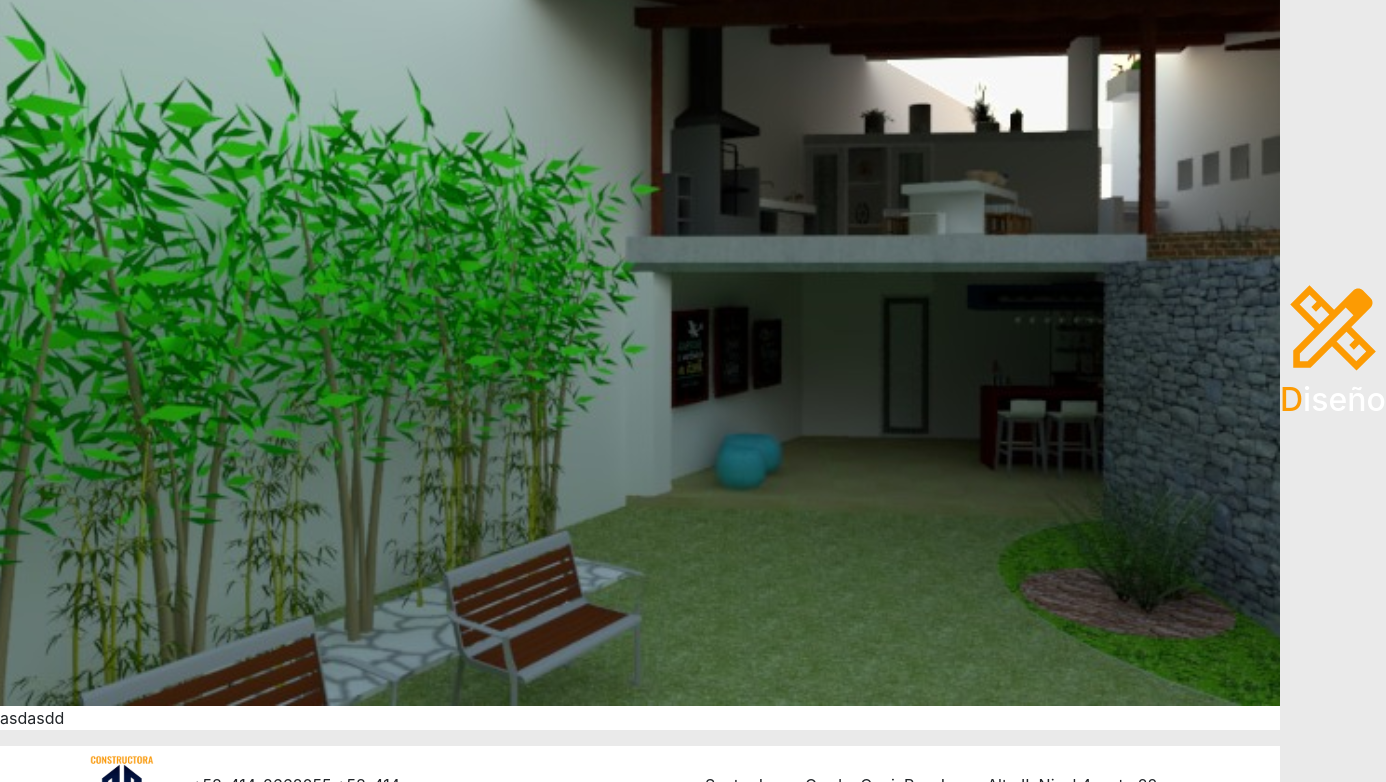
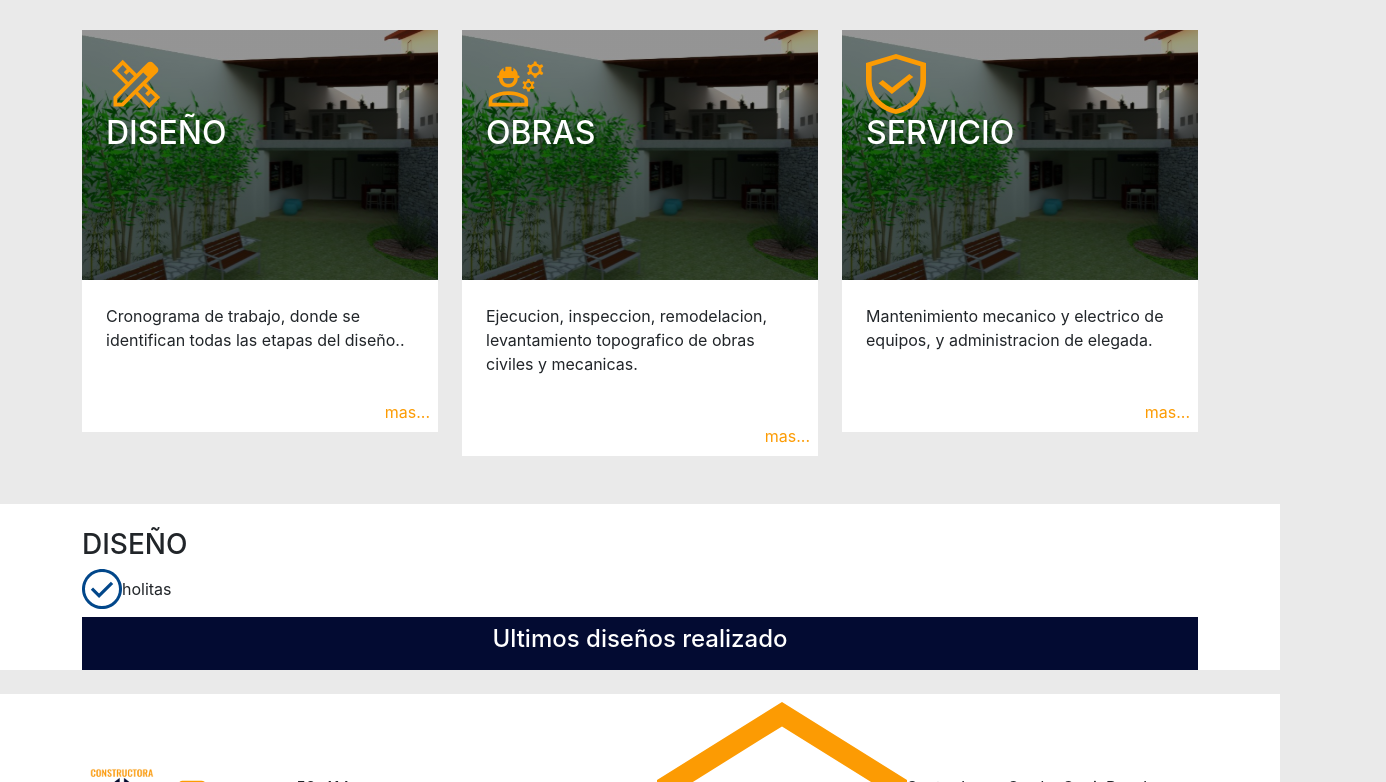
Before and after one commit to skol25/f-dos14, a React (Create React App) app: page /inicio/nuestros_servicios in a window 1280 px wide. Shown: the part 558-1340 px from the top of the page, 1386 px wide, since content can reach past the window. Built offline with nearby package versions, Linux system fonts and the light colour scheme.

Commit message:
cambios nuestros servicios

```diff
--- a/src/app/modules/base/header/navbar/Navbar.js
+++ b/src/app/modules/base/header/navbar/Navbar.js
@@ -9,25 +9,25 @@ export default function Navbar() {
       tittle:'Inicio',
       path:'/inicio',
       image:'',
-      css:'text-decoration-none color-white p-2'
+      css:'text-decoration-none color-white-link p-2'
     },
     {
       tittle:'Nosotros',
       path:'/inicio/nosotros',
       image:'',
-      css:'text-decoration-none color-white p-2'
+      css:'text-decoration-none color-white-link p-2'
     },
     {
       tittle:'Nuestros servicios',
       path:'/inicio/nuestros_servicios',
       image:'',
-      css:'text-decoration-none color-white p-2'
+      css:'text-decoration-none color-white-link p-2'
     },
       {
       tittle:'Misión y visión',
       path:'/inicio/mision_vision',
       image:'',
-      css:'text-decoration-none color-white p-2'
+      css:'text-decoration-none color-white-link p-2'
     },
     {
       tittle:'Contactenos',
--- a/src/app/modules/ourServices/OurServices.js
+++ b/src/app/modules/ourServices/OurServices.js
@@ -1,16 +1,95 @@
 import React from 'react'
 import TittleImage from '../../shared/tittleImg/TittleImage'
 import OurServiceCard from '../../shared/ourServiceCard/ourServiceCard'
+import designIcon from '../../../assets/images/designIcon.svg'
+import obrasIcon from '../../../assets/images/obrasIcon.svg'
+import serviceIcon from '../../../assets/images/serviceIcon.svg'
+import checkBlue from '../../../assets/images/checkBlue.svg'
+
+export default function OurServices() {
+
+  let cardInfo=[
+
+    {
+      tittle:'DISEÑO',
+      description:'Cronograma de trabajo, donde se identifican todas las etapas del diseño..',
+      bgImage:'',
+      icon:designIcon
+    },
+    {
+      tittle:'OBRAS',
+      description:'Ejecucion, inspeccion, remodelacion, levantamiento topografico de obras civiles y mecanicas.',
+      bgImage:'',
+      icon:obrasIcon
+    },
+    {
+      tittle:'SERVICIO',
+      description:'Mantenimiento mecanico y electrico de equipos, y administracion de elegada.',
+      bgImage:'',
+      icon:serviceIcon
+    },
 
 
-export default function OurServices() {
+
+  ]
+
+
+
+
+
   return (
     <div>
       {/* titulo con imagen */}
       <TittleImage/>
 
       {/* Pequeña descrripcion de lo que hacen  */}
-      <OurServiceCard />
+
+      <div className='container mt-4 mb-4'>
+
+        <div className='row'>
+
+          {cardInfo && cardInfo?.map(e=>{
+
+            return(
+              <div className='col'>
+                <OurServiceCard icon={e.icon} tittle={e.tittle} description={e.description} bgImage={e.bgImage} />
+              </div>
+            )
+          })}
+
+        </div>
+
+
+      </div>
+
+
+      <div className='bg-white mb-4'>
+
+        <div className='container pt-4'>
+          <div className=''>
+
+          <h3>DISEÑO</h3>
+
+          <div className='d-flex align-items-center'>
+            <img className='img-size-40' src={checkBlue}/>
+            <p className='p-0 m-0'>holitas</p>
+          </div>
+          <div className='bg-blue color-white p-2 mt-2'>
+            <h4 className='text-center'>Ultimos diseños realizado</h4>
+
+
+          </div>
+
+          </div>
+
+
+
+        </div>
+
+
+
+
+      </div>
 
 
     </div>
--- a/src/app/shared/ourServiceCard/ourServiceCard.css
+++ b/src/app/shared/ourServiceCard/ourServiceCard.css
@@ -0,0 +1,20 @@
+.bg-design{
+
+    background-repeat: no-repeat;
+    background-position: center;
+    width: 100%;
+    min-width: auto;
+    min-height: 250px;
+    background-size: cover;
+    background-image: linear-gradient(
+
+      rgba(0, 0, 0, 0.40),
+      rgba(0, 0, 0, 0.40)
+     ),
+     url(../../../assets/images/TerrazaDesingBg.svg);
+}
+.icon-size{
+
+    width: 60px;
+    height: 60px;
+}
--- a/src/app/shared/ourServiceCard/ourServiceCard.js
+++ b/src/app/shared/ourServiceCard/ourServiceCard.js
@@ -1,21 +1,20 @@
 import React from 'react'
-import TerrazaDesingBg from '../../../assets/images/TerrazaDesingBg.svg'
-import desingIcon from '../../../assets/images/designIcon.svg'
+
+import './ourServiceCard.css'
 
 
-export default function OurServiceCard() {
+export default function OurServiceCard({tittle,icon,bgImage,description}) {
   return (
-      <div className='bg-white'>
-        <div className='position-relative d-inline'>
-            <img className='' src={TerrazaDesingBg} />
-            <div className='position-absolute align-items-center start-100 top-0'>
-                <img className='' src={desingIcon}/>
-                <h2 className=' color-white'><span className='color-orange'>D</span>iseño</h2>
-            </div>
+      <div className='bg-white mt-2 mb-4 p-0 m-0 '>
+        <div className='bg-design p-4 m-0  p-4 color-white'>
+
+              <img className='icon-size' src={icon}/>
+              <h2>{tittle}</h2>
+
         </div>
-        <p>asdasdd</p>
 
-
+      <p className='p-4'>{description}</p>
+      <p className='p-2 m-0 text-end color-orange'>mas...</p>
 
 
 
--- a/src/assets/cssVariables/variables.css
+++ b/src/assets/cssVariables/variables.css
@@ -19,7 +19,11 @@
 .color-white{
     color: var(--main-white);
 }
-.color-white:hover{
+
+.color-white-link{
+    color: var(--main-white);
+}
+.color-white-link:hover{
     color: var(--main-orange);
 }
 
@@ -61,9 +65,9 @@
     height: 80px;
 }
 
-.img-size-20{
-    width: 30px;
-    height: 30px;
+.img-size-40{
+    width: 40px;
+    height: 40px;
 }
 
 .img-size-70{
```
Also changed, not shown: src/assets/images/checkBlue.svg (added).
